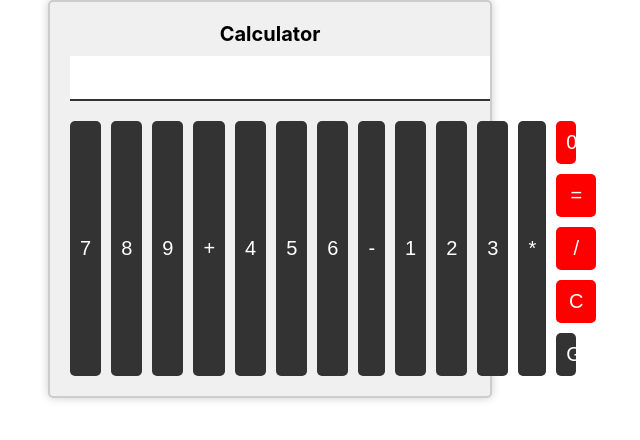
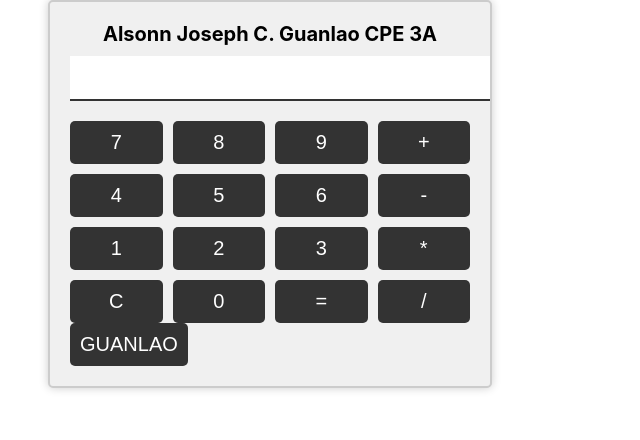
Before and after one commit to SuperShySuperShy/calcu-app, a React (Create React App) app: page / in a window 1280 px wide. Shown: the top 440 px of the page, without its empty margins (370-1010 px from the left). Built offline with nearby package versions, Linux system fonts and the light colour scheme.

Commit message:
Update js

```diff
--- a/src/App.js
+++ b/src/App.js
@@ -32,38 +32,32 @@ class App extends Component {
     return (
       <div className="calculator">
         <div className="header">
-          <h2>Calculator</h2>
+          <h2>Alsonn Joseph C. Guanlao CPE 3A</h2>
         </div>
         <div className="display">
           <input type="text" value={this.state.input} readOnly />
           <div className="result">{this.state.result}</div>
         </div>
         <div className="buttons">
-          <div className="button-row">
           <button onClick={() => this.handleClick('7')}>7</button>
           <button onClick={() => this.handleClick('8')}>8</button>
           <button onClick={() => this.handleClick('9')}>9</button>
           <button onClick={() => this.handleClick('+')}>+</button>
-          </div>
-          <div className="button-row">
           <button onClick={() => this.handleClick('4')}>4</button>
           <button onClick={() => this.handleClick('5')}>5</button>
           <button onClick={() => this.handleClick('6')}>6</button>
           <button onClick={() => this.handleClick('-')}>-</button>
-          </div>
-          <div className="button-row">
           <button onClick={() => this.handleClick('1')}>1</button>
           <button onClick={() => this.handleClick('2')}>2</button>
           <button onClick={() => this.handleClick('3')}>3</button>
           <button onClick={() => this.handleClick('*')}>*</button>
-          </div>
-          <div className="button-row">
+          <button onClick={() => this.handleClick('C')}>C</button>
           <button onClick={() => this.handleClick('0')}>0</button>
           <button onClick={() => this.handleClick('=')}>=</button>
           <button onClick={() => this.handleClick('/')}>/</button>
-            <button onClick={() => this.handleClick('C')}>C</button>
+        </div>
+        <div className="buttons">
           <button onClick={() => this.handleSurnameClick()}>GUANLAO</button>
-          </div>
         </div>
       </div>
     );
```
Lines whose indentation alone changed are shown as unchanged.
